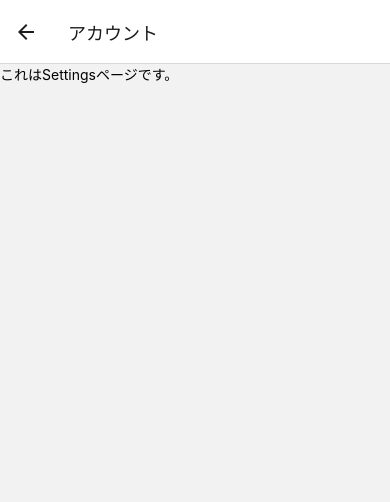
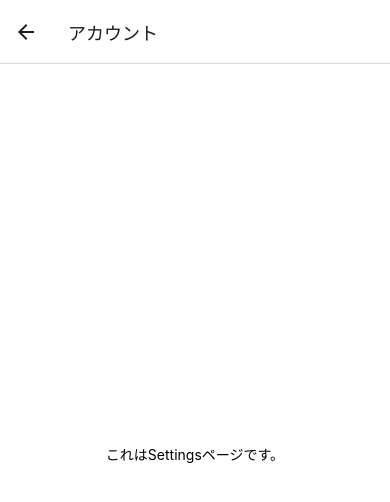
Before and after one commit to qin-todo-team-c/qin-todo-app, a React Native app: screen /Account in a window 390 px wide. Shown: the top 502 px of the page. Built offline with nearby package versions, Linux system fonts and the light colour scheme.

Commit message:
fix:style修正

```diff
--- a/src/screens/Account.tsx
+++ b/src/screens/Account.tsx
@@ -1,6 +1,7 @@
+import React from 'react';
+import { View, Text, StyleSheet } from 'react-native';
 import { StackNavigationProp } from '@react-navigation/stack';
-import React from 'react';
-import { View, Text } from 'react-native';
+
 import { NavigatorList } from '../types';
 
 type Props = {
@@ -12,8 +13,17 @@
     navigation.goBack();
   };
   return (
-    <View>
+    <View style={style.container}>
       <Text onPress={onPress}>これはSettingsページです。</Text>
     </View>
   );
 };
+
+const style = StyleSheet.create({
+  container: {
+    flex: 1,
+    backgroundColor: '#fff',
+    alignItems: 'center',
+    justifyContent: 'center',
+  },
+});
--- a/src/screens/Home.tsx
+++ b/src/screens/Home.tsx
@@ -1,6 +1,6 @@
-import { StatusBar } from 'expo-status-bar';
 import React from 'react';
 import { StyleSheet, Text, View } from 'react-native';
+import { StatusBar } from 'expo-status-bar';
 import { StackNavigationProp } from '@react-navigation/stack';
 
 import { NavigatorList } from '../types';
```
